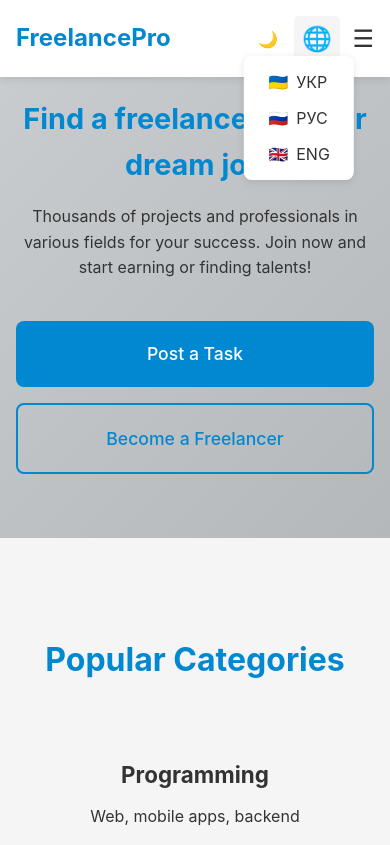
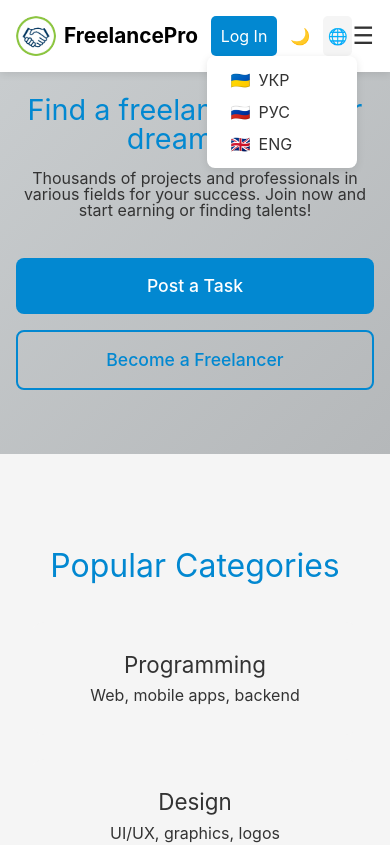
Before and after one commit to jekaboss/FreelancePro1.0, a plain HTML site: page index.html in a window 390 px wide. Shown: the top 845 px of the page. Drawn offline with Linux system fonts and the light colour scheme.

Commit message:
Add files via upload

```diff
--- /dev/null
+++ b/css/reset.css
@@ -0,0 +1,72 @@
+*,
+*::before,
+*::after {
+  padding: 0;
+  margin: 0;
+  border: 0;
+  box-sizing: border-box;
+}
+
+*::before,
+*::after {
+  display: inline-block;
+}
+
+a {
+  text-decoration: none;
+  color: inherit;
+  display: inline-block;
+}
+
+li {
+  list-style: none;
+}
+
+img {
+  vertical-align: top;
+}
+
+h1,
+h2,
+h3,
+h4,
+h5,
+h6 {
+  font-weight: inherit;
+  font-size: inherit;
+}
+
+html,
+body {
+  line-height: 1;
+  height: 100%;
+}
+
+/* FORM */
+input,
+button,
+textarea {
+  font-family: inherit;
+  font-size: inherit;
+  line-height: inherit;
+  color: inherit;
+  background-color: transparent;
+}
+
+input,
+textarea {
+  width: 100%;
+}
+
+button,
+select,
+option {
+  cursor: pointer;
+}
+
+input[type="text"],
+input[type="email"],
+input[type="tel"],
+textarea {
+  appearance: none;
+}
--- a/css/style.css
+++ b/css/style.css
@@ -1,10 +1,12 @@
+
+
 :root {
   --bg-color: #f5f5f5;
   --text-color: #333;
-  --primary-color: #0288d1;/* Змінено з зеленого на синій */
-  --primary-hover: #01579b;/* Змінено з темно-зеленого на темно-синій */
+  --primary-color: #0288d1;
+  --primary-hover: #01579b;
   --nav-bg: #fff;
-  --hero-bg: linear-gradient(135deg, #caced0 0%, #b5b8ba 100%);/* Змінено градієнт на синій */
+  --hero-bg: linear-gradient(135deg, #caced0 0%, #b5b8ba 100%); /* Змінено градієнт на синій */
   --card-bg: #f5f5f5;
   --footer-bg: #263238;
   --footer-text: #80cbc4;
@@ -15,7 +17,7 @@
   --bg-color: #121212;
   --text-color: #e0e0e0;
   --nav-bg: #1e1e1e;
-  --hero-bg: linear-gradient(135deg, #484b4c 0%, #363d42 100%);/* Змінено градієнт на синій */
+  --hero-bg: linear-gradient(135deg, #484b4c 0%, #363d42 100%); /* Змінено градієнт на синій */
   --card-bg: #1e1e1e;
   --footer-bg: #0d1a26;
   --footer-text: #4fc3f7;
@@ -57,6 +59,23 @@ nav {
   font-size: 1.8rem;
   font-weight: bold;
   color: var(--primary-color);
+  display: flex;
+  align-items: center;
+  gap: 0.5rem;
+}
+
+.logo-icon {
+  width: 50px;
+  height: 50px;
+  border-radius: 50%;
+}
+
+.logo-text {
+  color: #000; /* Чорний для світлої теми */
+}
+
+[data-theme="dark"] .logo-text {
+  color: #fff; /* Білий для темної теми */
 }
 
 .nav-links {
@@ -76,10 +95,10 @@ nav {
   color: var(--primary-color);
 }
 
-.nav-links .login-btn {
+.theme-lang-toggle .login-btn {
   background-color: var(--primary-color);
   color: white;
-  padding: 0.5rem 1rem;
+  padding: 12px 10px;
   border-radius: 5px;
 }
 
@@ -90,7 +109,6 @@ nav {
 .theme-lang-toggle {
   display: flex;
   gap: 1rem;
-  margin-left: 1.5rem;
   position: relative;
 }
 
@@ -447,6 +465,36 @@ footer .social-links a {
     flex-direction: row;
     justify-content: space-between;
     align-items: center;
+    flex-wrap: wrap;
+  }
+
+  .logo {
+    font-size: 1.5rem;
+    flex: 1;
+  }
+
+  .logo-icon {
+    width: 24px;
+    height: 24px;
+  }
+
+  .burger-menu {
+    display: block;
+    font-size: 1.5rem;
+    order: 3;
+  }
+
+  .theme-lang-toggle {
+    display: flex;
+    gap: 0.5rem;
+    margin-left: 0;
+    order: 2;
+  }
+
+  .theme-toggle,
+  .lang-toggle {
+    font-size: 1.2rem;
+    padding: 0.3rem;
   }
 
   .nav-links {
@@ -460,6 +508,7 @@ footer .social-links a {
     left: 0;
     padding: 1rem;
     box-shadow: var(--shadow);
+    z-index: 999;
   }
 
   .nav-links.active {
@@ -472,14 +521,15 @@ footer .social-links a {
     text-align: center;
   }
 
-  .theme-lang-toggle {
-    margin-left: 0;
-    /* margin-top: 1rem; */
-    margin-left: 75px;
+  .nav-links .theme-lang-toggle {
+    display: none;
+    /* Приховуємо theme-lang-toggle у меню на мобільних */
   }
 
-  .burger-menu {
-    display: block;
+  .lang-menu {
+    right: 50%;
+    transform: translateX(50%);
+    width: 150px;
   }
 
   .hero {
@@ -511,20 +561,25 @@ footer .social-links a {
   .stats h2 {
     font-size: 2rem;
   }
-
-  .lang-menu {
-    right: 50%;
-    transform: translateX(50%);
-  }
 }
 
 @media (max-width: 480px) {
   .logo {
-    font-size: 1.5rem;
+    font-size: 1.3rem;
+  }
+
+  .logo-icon {
+    width: 40px;
+    height: 40px;
   }
 
   .nav-links a {
     font-size: 0.9rem;
+  }
+
+  .theme-toggle,
+  .lang-toggle {
+    font-size: 1rem;
   }
 
   .hero-content h1 {
@@ -534,5 +589,4 @@ footer .social-links a {
   .hero-content p {
     font-size: 1rem;
   }
-
 }
--- a/index.html
+++ b/index.html
@@ -6,20 +6,21 @@
   <meta name="viewport" content="width=device-width, initial-scale=1.0">
   <title>FreelancePro</title>
   <link rel="stylesheet" href="css/style.css">
+  <link rel="stylesheet" href="css/reset.css">
 </head>
 
 <body>
   <nav>
     <div class="nav-container">
-      <div class="logo" data-i18n="logo">FreelancePro</div>
-
+      <div class="logo" data-i18n="logo"><img src="img/logo.png" class="logo-icon" alt="FreelancePro Logo"><span class="logo-text">FreelancePro</span></div>
       <div class="nav-links">
         <a href="#projects" data-i18n="projects">Projects</a>
         <a href="#freelancers" data-i18n="freelancers">Freelancers</a>
         <a href="#how-it-works" data-i18n="howItWorks">How It Works</a>
-        <a href="#login" class="login-btn" data-i18n="login">Log In</a>
+
       </div>
       <div class="theme-lang-toggle">
+        <a href="#login" class="login-btn" data-i18n="login">Log In</a>
         <button class="theme-toggle" onclick="toggleTheme()">🌙</button>
         <button class="lang-toggle" onclick="toggleLangMenu()">🌐</button>
         <div class="lang-menu">
@@ -177,5 +178,4 @@
 </body>
 <script src="js/main.js"></script>
 
-
 </html>
--- a/js/main.js
+++ b/js/main.js
@@ -184,23 +184,31 @@ const translations = {
 function changeLanguage(lang) {
   document.querySelectorAll('[data-i18n]').forEach(element => {
     const key = element.getAttribute('data-i18n');
-    element.textContent = translations[lang][key];
+    if (key === 'logo') {
+      element.innerHTML = `<img src="img/logo.png" class="logo-icon" alt="FreelancePro Logo"><span class="logo-text">${translations[lang][key]}</span>`;
+    } else {
+      element.textContent = translations[lang][key];
+    }
   });
   document.documentElement.lang = lang;
   localStorage.setItem('language', lang);
-  toggleLangMenu(); // Закрити меню після вибору мови
+  toggleLangMenu();
 }
 
 function toggleTheme() {
   const currentTheme = document.documentElement.getAttribute('data-theme') === 'dark' ? 'light' : 'dark';
   document.documentElement.setAttribute('data-theme', currentTheme);
   localStorage.setItem('theme', currentTheme);
-  document.querySelector('.theme-toggle').textContent = currentTheme === 'dark' ? '☀️' : '🌙';
+  document.querySelectorAll('.theme-toggle').forEach(button => {
+    button.textContent = currentTheme === 'dark' ? '☀️' : '🌙';
+  });
 }
 
 function toggleLangMenu() {
-  const langMenu = document.querySelector('.lang-menu');
-  langMenu.classList.toggle('active');
+  const langMenus = document.querySelectorAll('.lang-menu');
+  langMenus.forEach(menu => {
+    menu.classList.toggle('active');
+  });
 }
 
 function toggleNav() {
@@ -210,24 +218,33 @@ function toggleNav() {
   burgerMenu.textContent = navLinks.classList.contains('active') ? '✕' : '☰';
 }
 
-// Ініціалізація теми та мови
 document.addEventListener('DOMContentLoaded', () => {
   const savedTheme = localStorage.getItem('theme') || 'light';
   const savedLang = localStorage.getItem('language') || 'en';
   document.documentElement.setAttribute('data-theme', savedTheme);
-  document.querySelector('.theme-toggle').textContent = savedTheme === 'dark' ? '☀️' : '🌙';
+  document.querySelectorAll('.theme-toggle').forEach(button => {
+    button.textContent = savedTheme === 'dark' ? '☀️' : '🌙';
+  });
   changeLanguage(savedLang);
 
-  // Закриття меню при кліку поза ним
   document.addEventListener('click', (event) => {
-    const langMenu = document.querySelector('.lang-menu');
-    const langToggle = document.querySelector('.lang-toggle');
+    const langMenus = document.querySelectorAll('.lang-menu');
+    const langToggles = document.querySelectorAll('.lang-toggle');
     const navLinks = document.querySelector('.nav-links');
     const burgerMenu = document.querySelector('.burger-menu');
 
-    if (!langMenu.contains(event.target) && !langToggle.contains(event.target)) {
-      langMenu.classList.remove('active');
-    }
+    let isLangToggleClicked = false;
+    langToggles.forEach(toggle => {
+      if (toggle.contains(event.target)) {
+        isLangToggleClicked = true;
+      }
+    });
+
+    langMenus.forEach(menu => {
+      if (!menu.contains(event.target) && !isLangToggleClicked) {
+        menu.classList.remove('active');
+      }
+    });
 
     if (!navLinks.contains(event.target) && !burgerMenu.contains(event.target) && navLinks.classList.contains('active')) {
       navLinks.classList.remove('active');
```
Also changed, not shown: img/logo.png (added).
